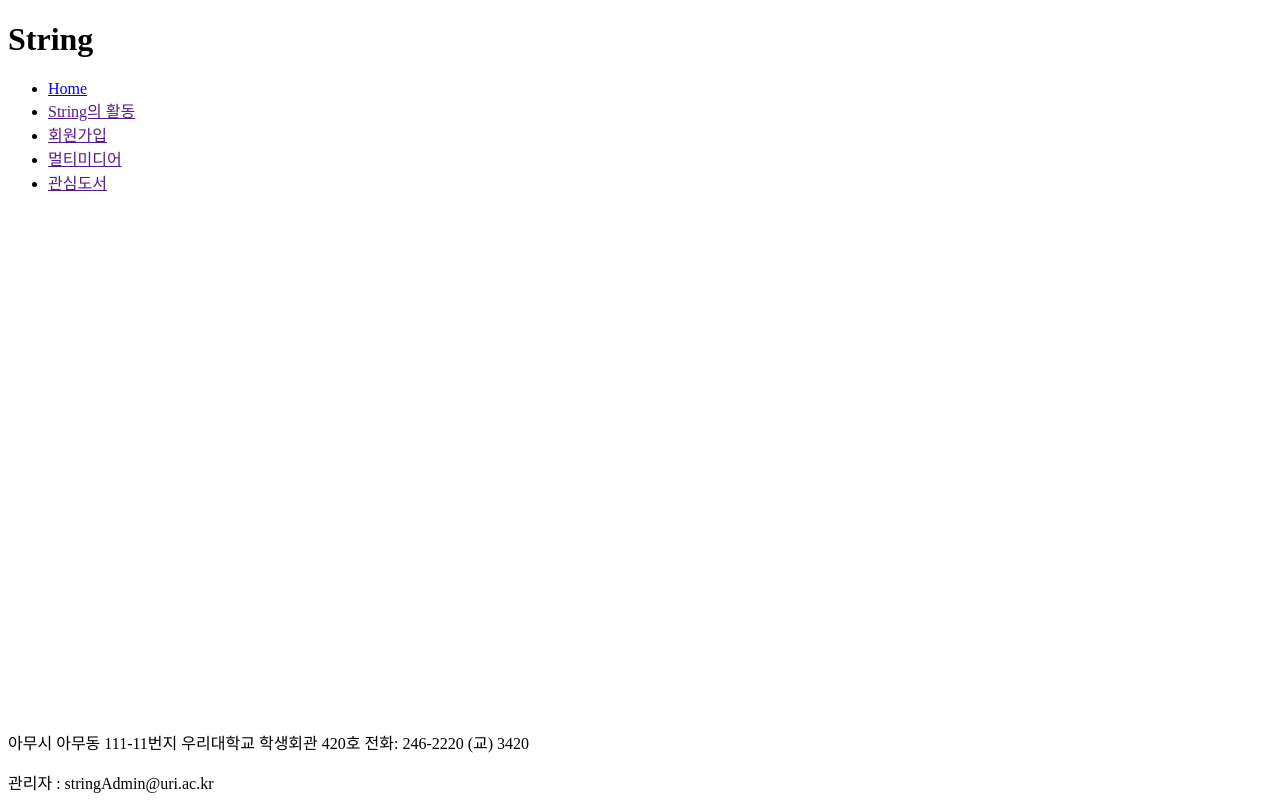
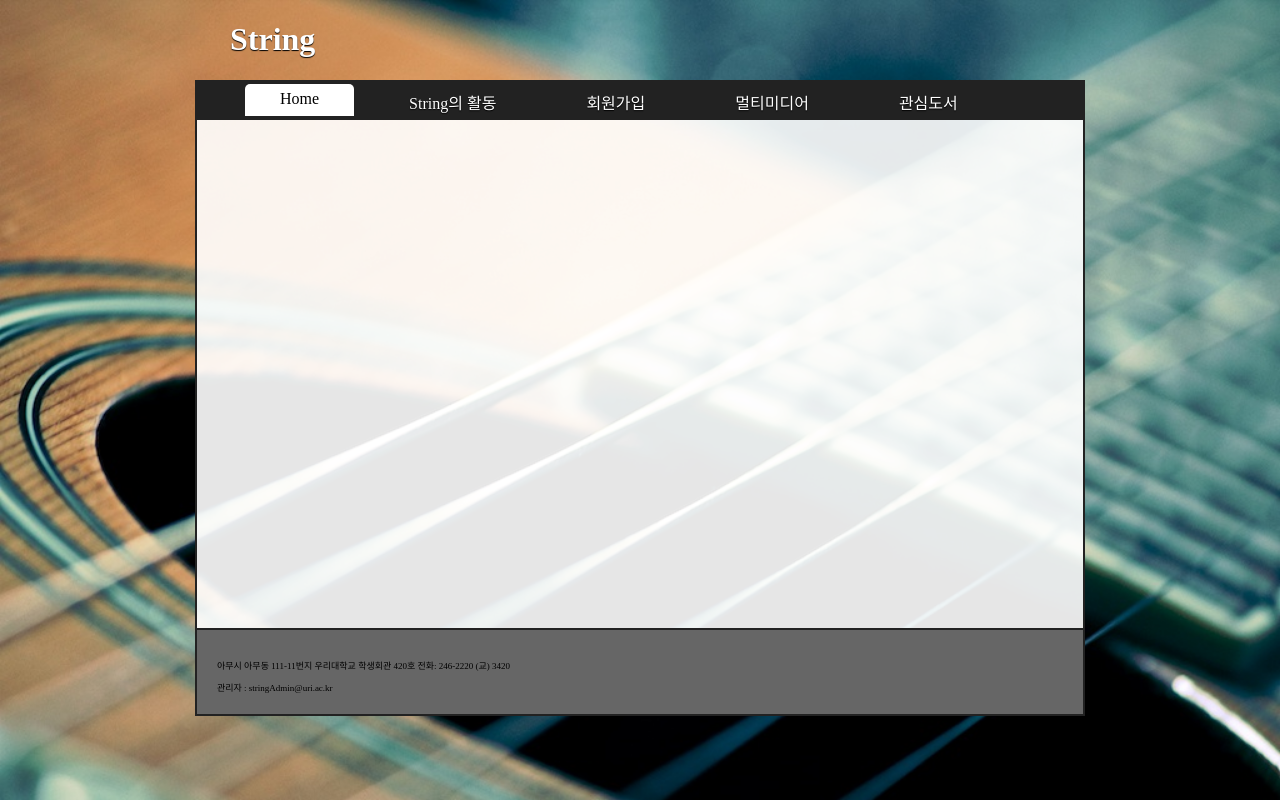
Before and after one commit to areum9203/guitarWeb, a plain HTML site: page guitarWebApp/main.html in a window 1280 px wide. Drawn offline with Linux system fonts and the light colour scheme.

Commit message:
세번째 commit

```diff
--- /dev/null
+++ b/guitarWebApp/css/main.css
@@ -0,0 +1,61 @@
+/*TAG 선택자*/
+body {
+    font-family: "맑은 고딕","돋움","굴림";
+    background:url("../img/bg.jpg") no-repeat left top fixed;
+    background-size: cover; /* 문서 크기에 따라 배경이미지 크기도 조절 */
+}
+/*ID 선택자*/
+#wrapper {
+    margin: 10px auto;
+    width: 890px;
+}
+article {
+    display: block; /* article 태그를 블록 컨텐트로 지정 */
+    margin: 15px auto 0;
+}
+nav {
+    width: 100%;
+    height: 40px;
+    background-color: #222;
+}
+section {
+    padding 5px 20px;
+    border-left: 2px solid #222;
+    border-right: 2px solid #222;
+    background-color: rgba(255,255,255,.9);
+}
+nav ul {
+    list-style: none;
+}
+nav ul li {
+    float: left;
+    margin: 10px;
+}
+nav a, h1 a {
+    padding: 6px 35px 9px;
+    color: #fff;
+    text-decoration: none;
+    text-shadow: 0 1px 1px black;
+}
+nav a:hover {
+    background-color: #ffd800;
+    color: #000;
+    text-shadow: none;
+    border-top-left-radius: 5px;
+    border-top-right-radius: 5px;
+}
+nav a.current {
+    background-color: #fff;
+    color: #000;
+    text-shadow: none;
+    border-top-left-radius: 5px;
+    border-top-right-radius: 5px;
+}
+footer {
+    margin: 0 auto;
+    padding: 20px;
+    font-size: 9px;
+    background-color: #666;
+    color: ##fff;
+    border: 2px solid #222;
+}
--- a/guitarWebApp/main.html
+++ b/guitarWebApp/main.html
@@ -3,6 +3,7 @@
 <head>
     <meta charset="UTF-8">
     <title>String 동아리</title>
+    <link rel="stylesheet" type="text/css" href="css/main.css">
     <script>
         window.onload= function() {
             window.open("intro.html","display_area");
@@ -12,13 +13,13 @@
 <body>
 <div id="wrapper">
     <header>
-        <h1>String</h1>
+        <h1><a href="main.html">String</a></h1>
     </header>
     <article>
         <nav>
             <ul>
-                <li><a href="intro.html" target="_display_area">Home</a></li>
-                <li><a href="">String의 활동</a></li>
+                <li><a href="intro.html" class="current" target="display_area">Home</a></li>
+                <li><a href="activity.html" target="display_area">String의 활동</a></li>
                 <li><a href="">회원가입</a></li>
                 <li><a href="">멀티미디어</a></li>
                 <li><a href="">관심도서</a></li>
```
Also changed, not shown: guitarWebApp/activity.html (added, +91 -0 lines), guitarWebApp/css/common.css (added, +8 -0 lines).
